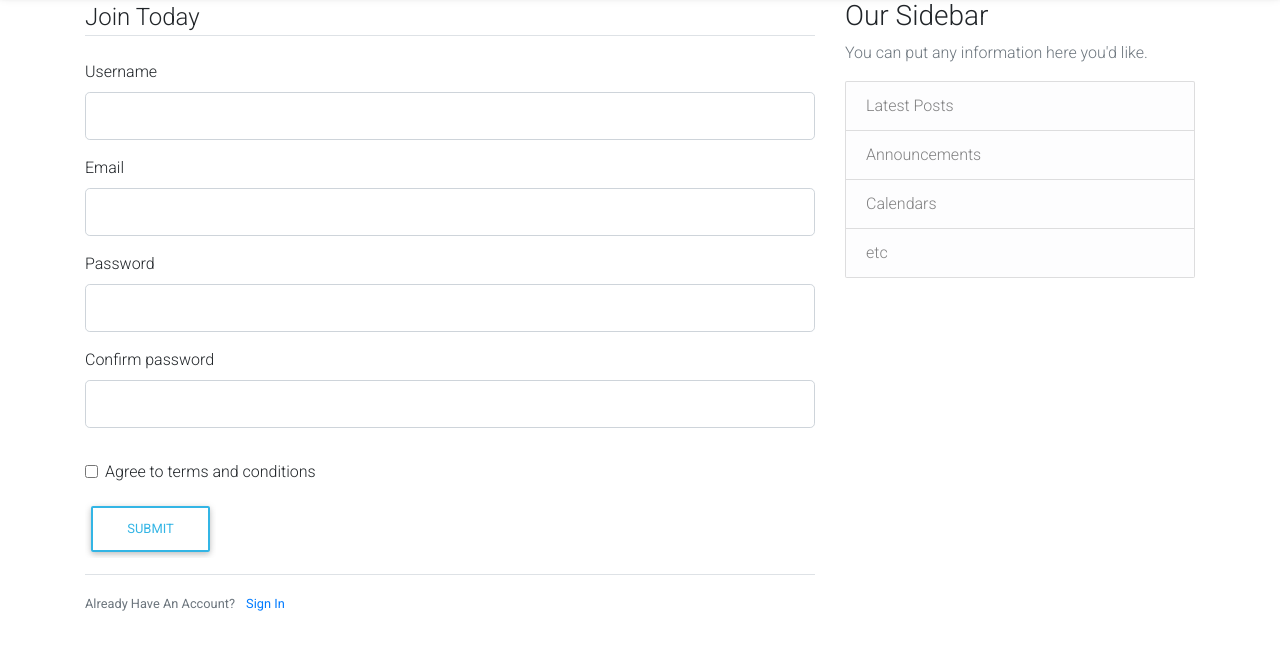
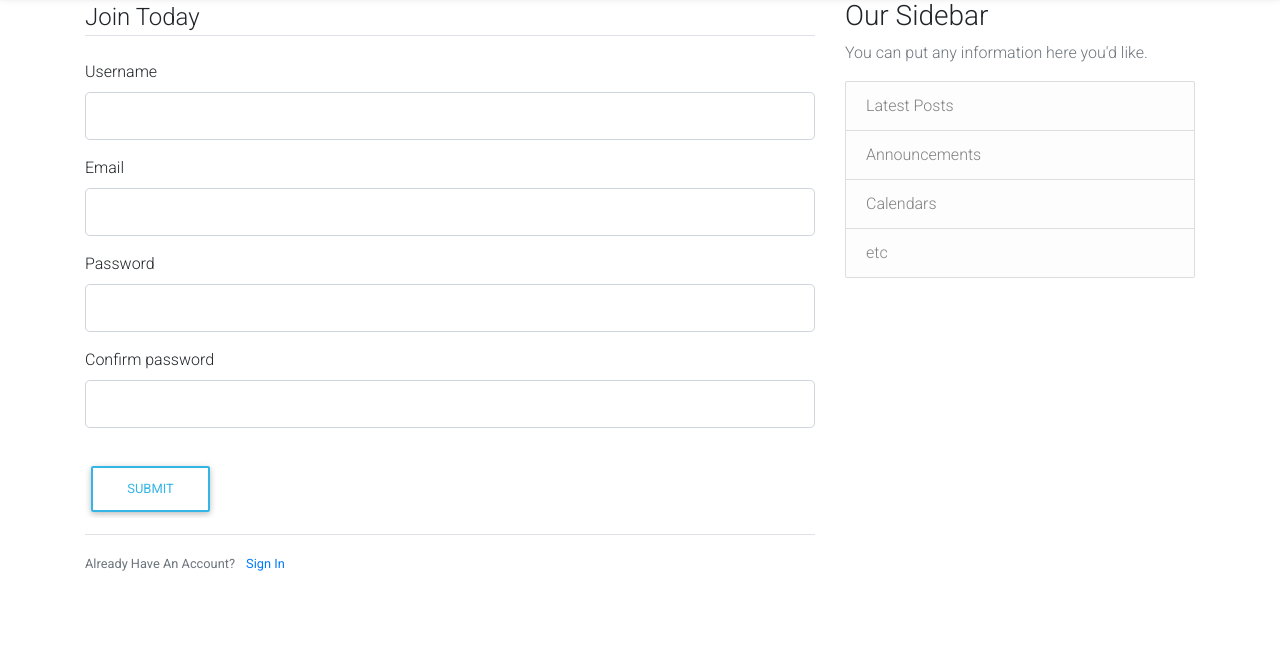
Before and after one commit to virginiah2020/Blog, a Python web app: template templates/register.html in a window 1280 px wide. Shown: the part 61-711 px from the top of the page. Run offline with Jinja, Linux system fonts and the light colour scheme; the template is opened without the code that fills it: most values are stand-ins (such as "Sample title", 1, 10 or a date in 2020); form fields are guessed from the names that the template uses; some libraries are stand-ins or nearby versions.

```diff
--- a/templates/account.html
+++ b/templates/account.html
@@ -0,0 +1,4 @@
+{% extends "layout.html" %}
+{% block content %}
+    <h1>{{ current_user.username }}</h1>
+{% endblock content %}
--- a/templates/register.html
+++ b/templates/register.html
@@ -9,7 +9,7 @@
                     {{ form.username.label(class="form-control-label") }}
 
                     {% if form.username.errors %}
-                    {{ form.username(class="form-control form-control-lg is-invalid" ) }}
+                        {{ form.username(class="form-control form-control-lg is-invalid") }}
                         <div class="invalid-feedback">
                             {% for error in form.username.errors %}
                                 <span>{{ error }}</span>
@@ -60,17 +60,6 @@
                 </div>
             </fieldset>
             <div class="form-group">
-            <div class="form-check">
-              <input class="form-check-input" type="checkbox" value="" id="invalidCheck" required>
-              <label class="form-check-label" for="invalidCheck">
-                Agree to terms and conditions
-              </label>
-              <div class="invalid-feedback">
-                You must agree before submitting.
-              </div>
-            </div>
-          </div>
-        <div class="form-group">
                 {{ form.submit(class="btn btn-outline-info") }}
             </div>
         </form>
@@ -80,24 +69,4 @@
             Already Have An Account? <a class="ml-2" href="{{ url_for('login') }}">Sign In</a>
         </small>
     </div>
-
-<script>
-    (function() {
-'use strict';
-window.addEventListener('load', function() {
-// Fetch all the forms we want to apply custom Bootstrap validation styles to
-var forms = document.getElementsByClassName('needs-validation');
-// Loop over them and prevent submission
-var validation = Array.prototype.filter.call(forms, function(form) {
-form.addEventListener('submit', function(event) {
-if (form.checkValidity() === false) {
-event.preventDefault();
-event.stopPropagation();
-}
-form.classList.add('was-validated');
-}, false);
-});
-}, false);
-})();
-</script>
 {% endblock content %}
```
Also changed, not shown: forms.py (+6 -2 lines), templates/home.html (+0 -15 lines). Lines whose indentation alone changed are shown as unchanged.
